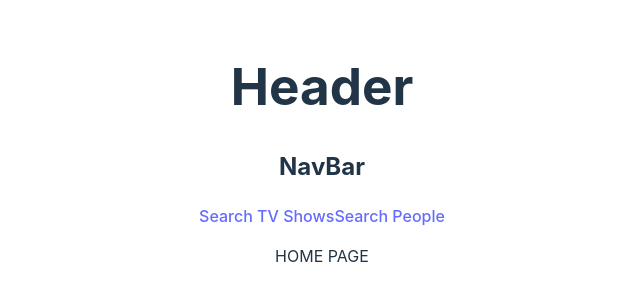
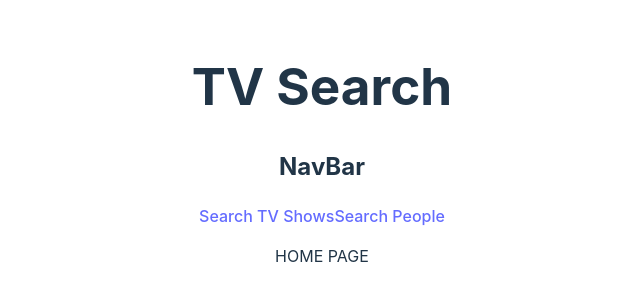
Before and after one commit to cCody34/movies, a React (Vite) app: page / in a window 1280 px wide. Shown: the part 246-546 px from the top of the page, without its empty margins (318-958 px from the left). Built offline with nearby package versions, Linux system fonts and the light colour scheme.

Commit message:
update header text

```diff
--- a/src/components/Header.tsx
+++ b/src/components/Header.tsx
@@ -1,3 +1,7 @@
 export const Header = () => {
- return <h1>Header</h1>
-}
+  return (
+    <>
+      <h1>TV Search</h1>
+    </>
+  );
+};
```
